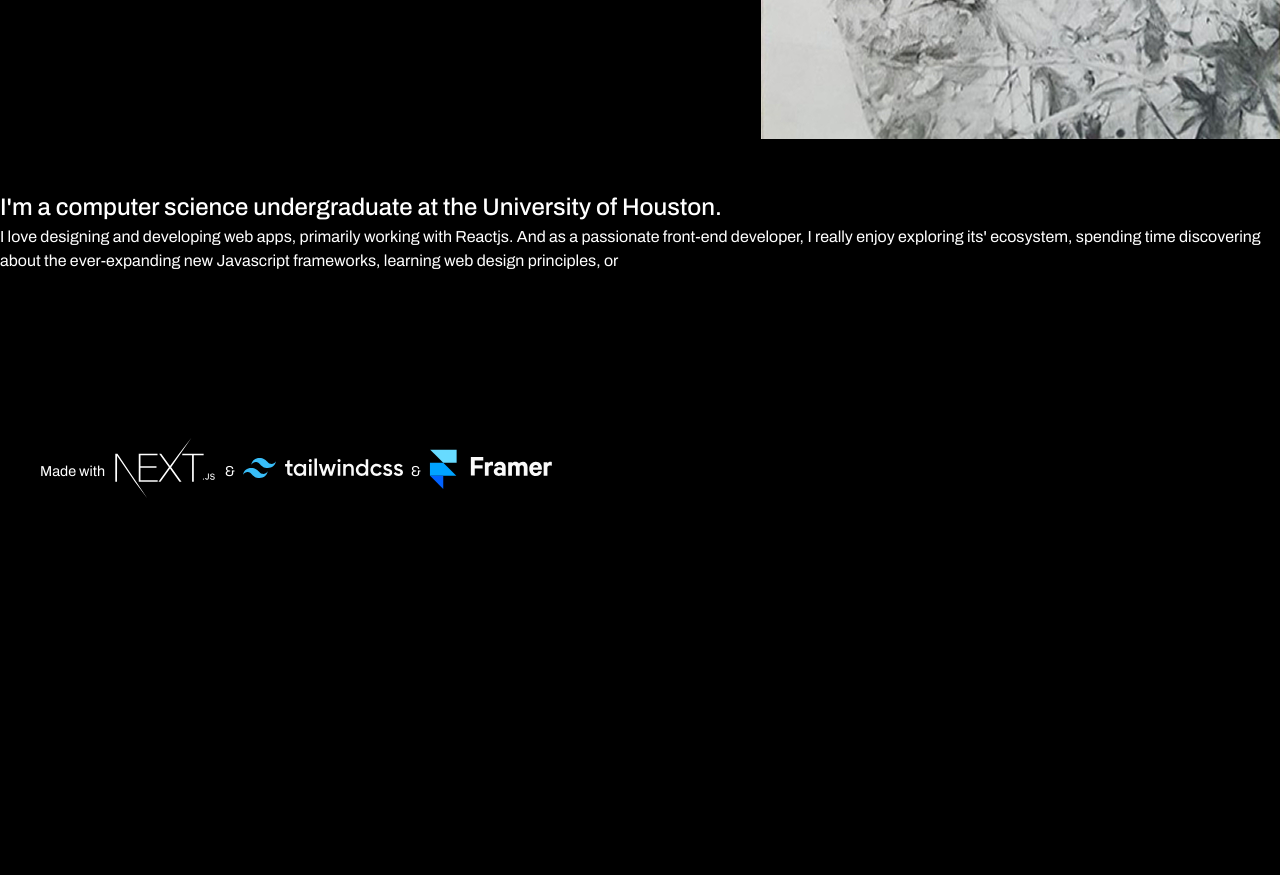
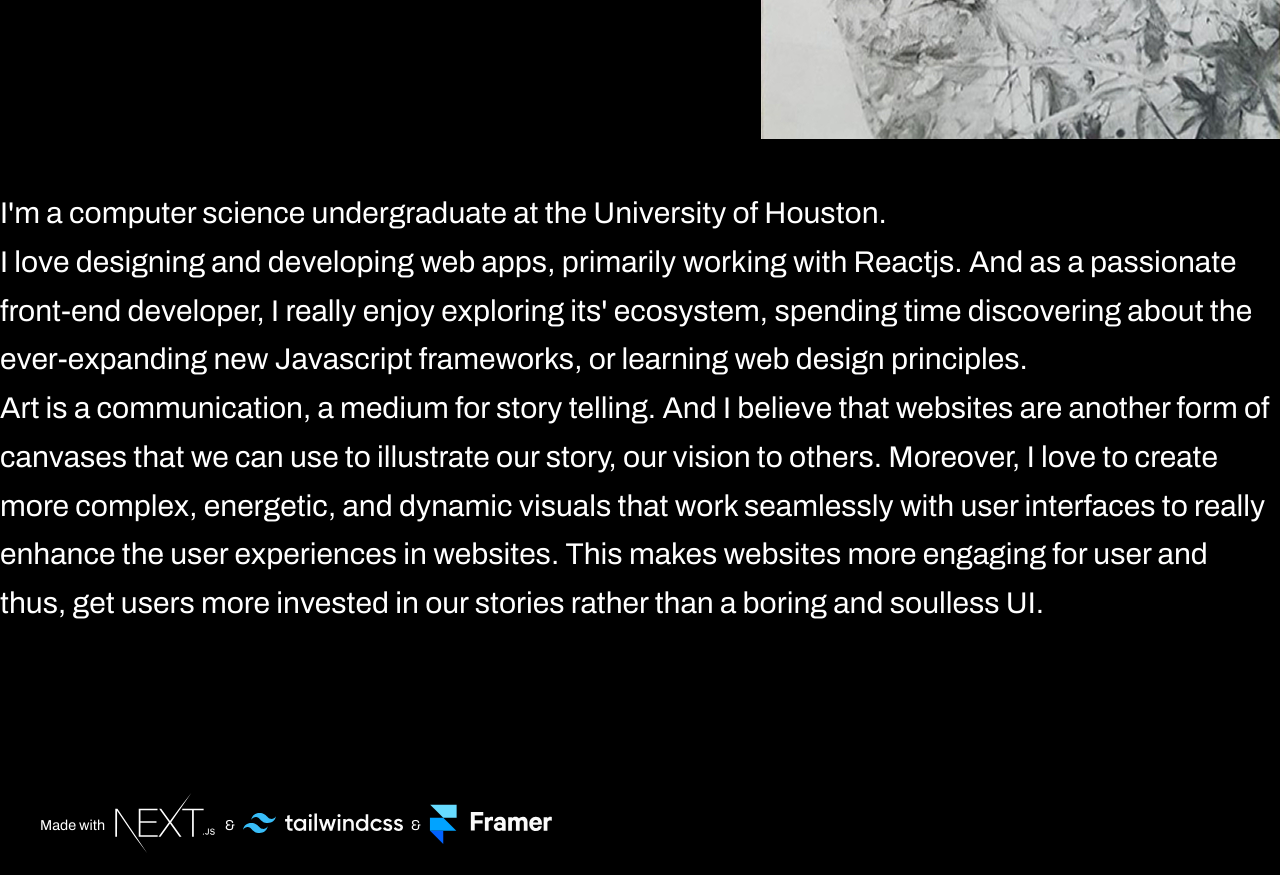
Before and after one commit to LewisJ-git/portfolio, a Next.js app: page /about in a window 1280 px wide. Shown: the part 2060-2935 px from the top of the page. Before the commit the page ends 2580 px from the top, so only its background shows below. Built offline with nearby package versions, Linux system fonts and the light colour scheme.

Commit message:
Changing file paths

```diff
--- a/components/decos/Hello.js
+++ b/components/Hello.js
@@ -1,7 +1,7 @@
-import Background from "./Background";
+import Background from "./decos/Background";
 import { motion } from "framer-motion";
-import { animate_clip, bezier_curved } from "../libs/Animations";
-import Name from "../svgs/Name";
+import { animate_clip, bezier_curved } from "./libs/Animations";
+import Name from "./svgs/Name";
 
 const Hello = () => {
 	return (
--- a/components/decos/Name.js
+++ b/components/Name.js
@@ -5,7 +5,7 @@ import {
 	animate,
 	flicker_immediate,
 	flicker_fast,
-} from "../libs/Animations";
+} from "./libs/Animations";
 
 const Name = () => {
 	const firstName = "Long";
--- a/components/decos/NameDesc.js
+++ b/components/NameDesc.js
@@ -1,5 +1,5 @@
 import { motion } from "framer-motion";
-import { animate, bezier_curved } from "../libs/Animations";
+import { animate, bezier_curved } from "./libs/Animations";
 
 const NameDesc = () => {
 	const desc = ["Front-end developer", "UI/UX Designer", "Artist"];
--- a/pages/about.js
+++ b/pages/about.js
@@ -2,10 +2,9 @@ import Header from "../components/Header";
 import Footer from "../components/Footer";
 import Image from "next/image";
 import Portrait from "../public/portrait.jpg";
-import AboutDeco from "../components/decos/AboutDeco";
-import Hello from "../components/decos/Hello";
-import Background from "../components/decos/Background";
-import Quotes from "../components/decos/Quotes";
+import AboutDeco from "../components/AboutDeco";
+import Hello from "../components/Hello";
+import Quotes from "../components/Quotes";
 
 export default function about() {
 	return (
@@ -26,11 +25,11 @@ export default function about() {
 								width={519}
 							/>
 						</span>
-						<section className="py-[50px]">
-							<h2>
+						<section className="py-[50px] text-3xl leading-relaxed ">
+							<p>
 								I&apos;m a computer science undergraduate at the
 								University of Houston.
-							</h2>
+							</p>
 
 							<p>
 								I love designing and developing web apps,
@@ -38,8 +37,22 @@ export default function about() {
 								passionate front-end developer, I really enjoy
 								exploring its&apos; ecosystem, spending time
 								discovering about the ever-expanding new
-								Javascript frameworks, learning web design
-								principles, or
+								Javascript frameworks, or learning web design
+								principles.
+							</p>
+
+							<p>
+								Art is a communication, a medium for story
+								telling. And I believe that websites are another
+								form of canvases that we can use to illustrate
+								our story, our vision to others. Moreover, I
+								love to create more complex, energetic, and
+								dynamic visuals that work seamlessly with user
+								interfaces to really enhance the user
+								experiences in websites. This makes websites
+								more engaging for user and thus, get users more
+								invested in our stories rather than a boring and
+								soulless UI.
 							</p>
 						</section>
 					</div>
--- a/pages/index.js
+++ b/pages/index.js
@@ -1,8 +1,8 @@
 import Footer from "../components/Footer";
 import Header from "../components/Header";
-import HomeDeco from "../components/decos/HomeDeco";
-import Name from "../components/decos/Name";
-import NameDesc from "../components/decos/NameDesc";
+import HomeDeco from "../components/HomeDeco";
+import Name from "../components/Name";
+import NameDesc from "../components/NameDesc";
 
 export default function Home() {
 	return (
```
Also changed, not shown: components/AboutDeco.js (renamed from components/decos/AboutDeco.js, +5 -6 lines), components/HomeDeco.js (renamed from components/decos/HomeDeco.js, +4 -4 lines), components/Quotes.js (renamed from components/decos/Quotes.js, +4 -4 lines).
